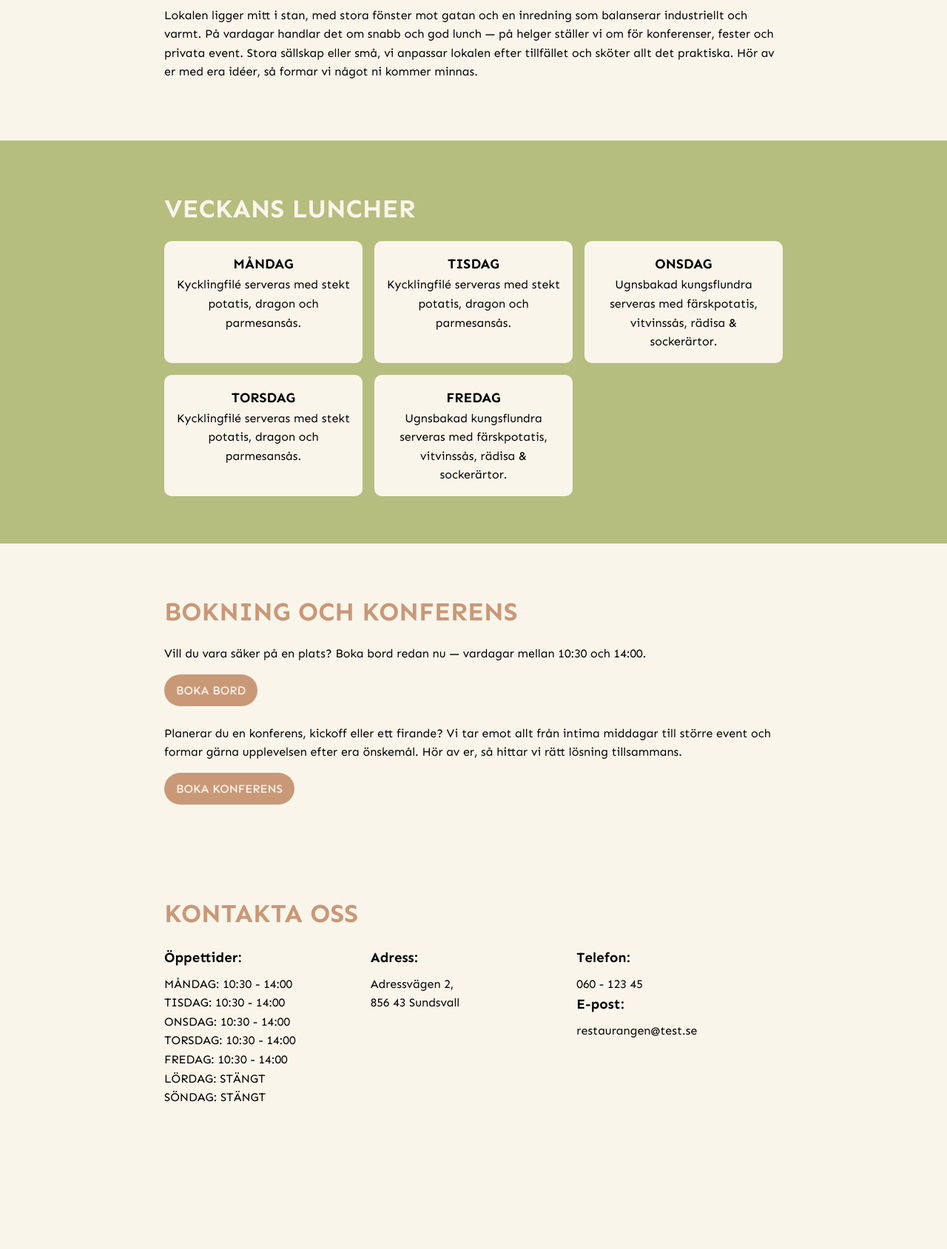
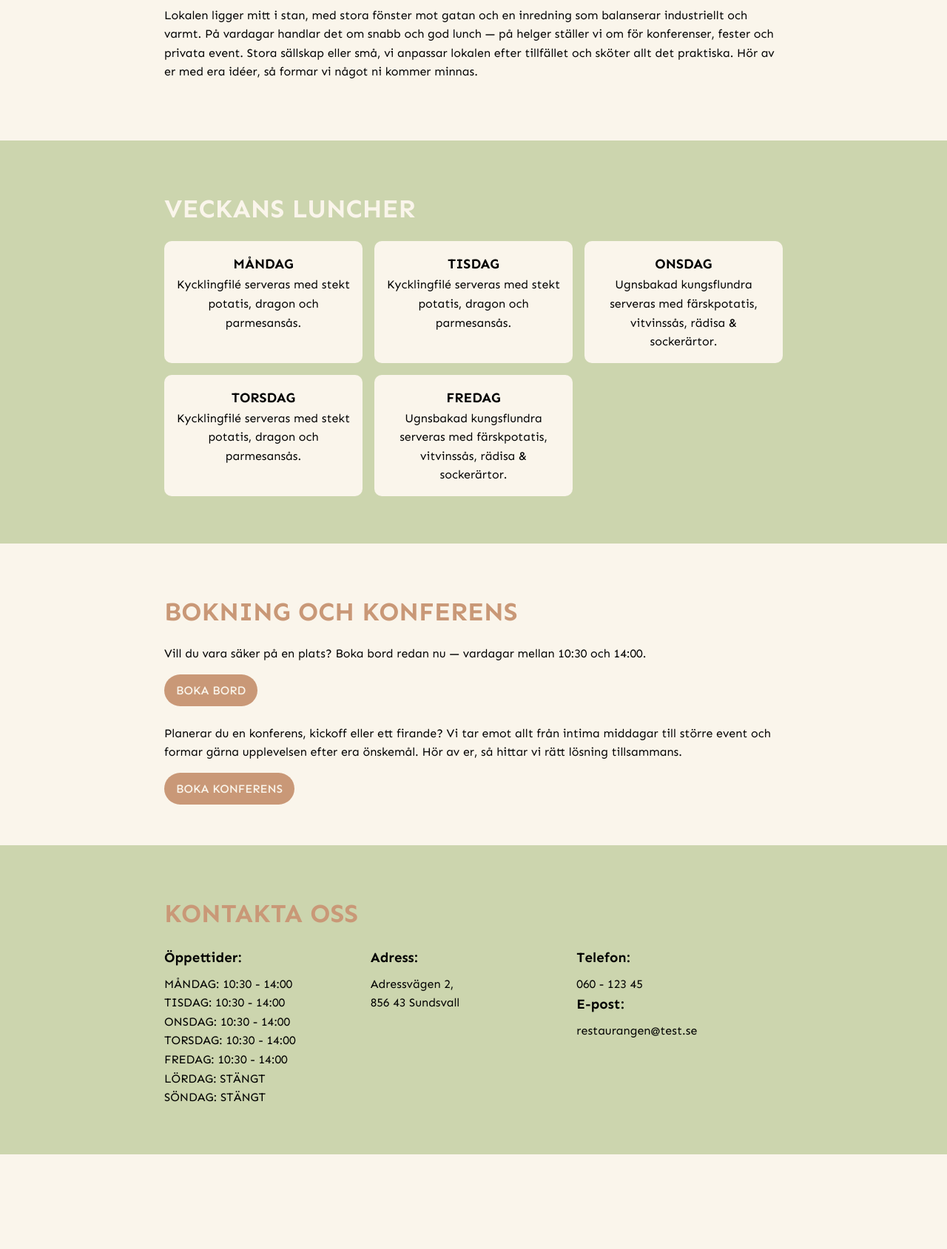
Before and after one commit to Punttt/fab-frontend, a website built with Vite: page index.html in a window 1280 px wide. Shown: the part 1047-2736 px from the top of the page at 74% size. Before the commit the page ends 2608 px from the top, so only its background shows below. Built offline with nearby package versions, Linux system fonts and the light colour scheme.

Commit message:
ändrar en av nyanserna på färg

```diff
--- a/index.html
+++ b/index.html
@@ -137,6 +137,11 @@
         </div>
       </section>
     </main>
+    <footer>
+      <div class="container">
+
+      </div>
+    </footer>
     <script type="module" src="/src/js/main.js"></script>
   </body>
 </html>
--- a/src/styles/main.scss
+++ b/src/styles/main.scss
@@ -14,7 +14,7 @@ $color-text-on-dark:      #FAF5EB;  // text på mörk bakgrund (cognac/grön)
 $color-primary:           #C99877;  // cognac - knappar, CTA, accent
 $color-primary-hover:     #B8845F;  // mörkare cognac vid hover (justera vid behov)
 
-$color-secondary:         #B5BE7F;  // olivgrön - sektioner, footer-bakgrund
+$color-secondary:         #CCD5AE;  // olivgrön - sektioner, footer-bakgrund
 $color-secondary-hover:   #A0A96A;  // mörkare oliv vid hover
 
 // Funktionella färger (lägg till senare vid behov)
@@ -178,6 +178,7 @@ header {
 
 // contact
 #contact {
+    background-color: $color-secondary;
     h2 {
         font-size: 2.2rem;
         color: $color-primary;
```
